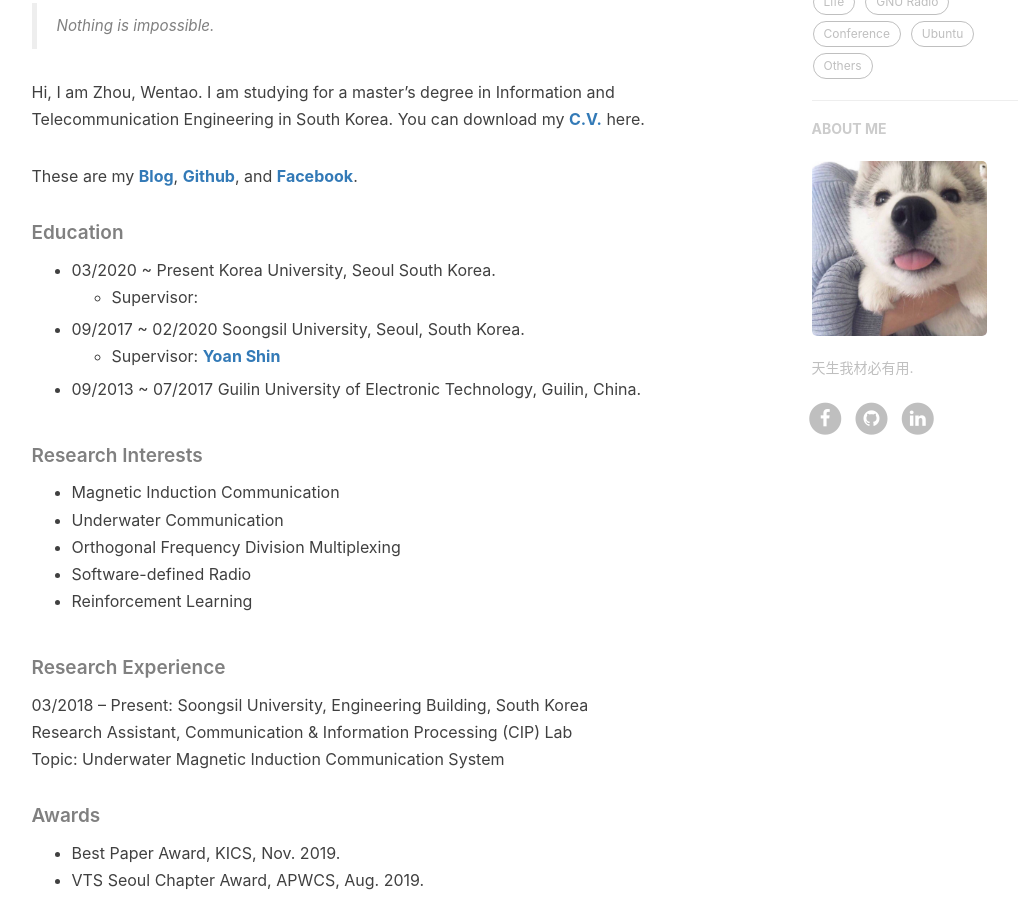
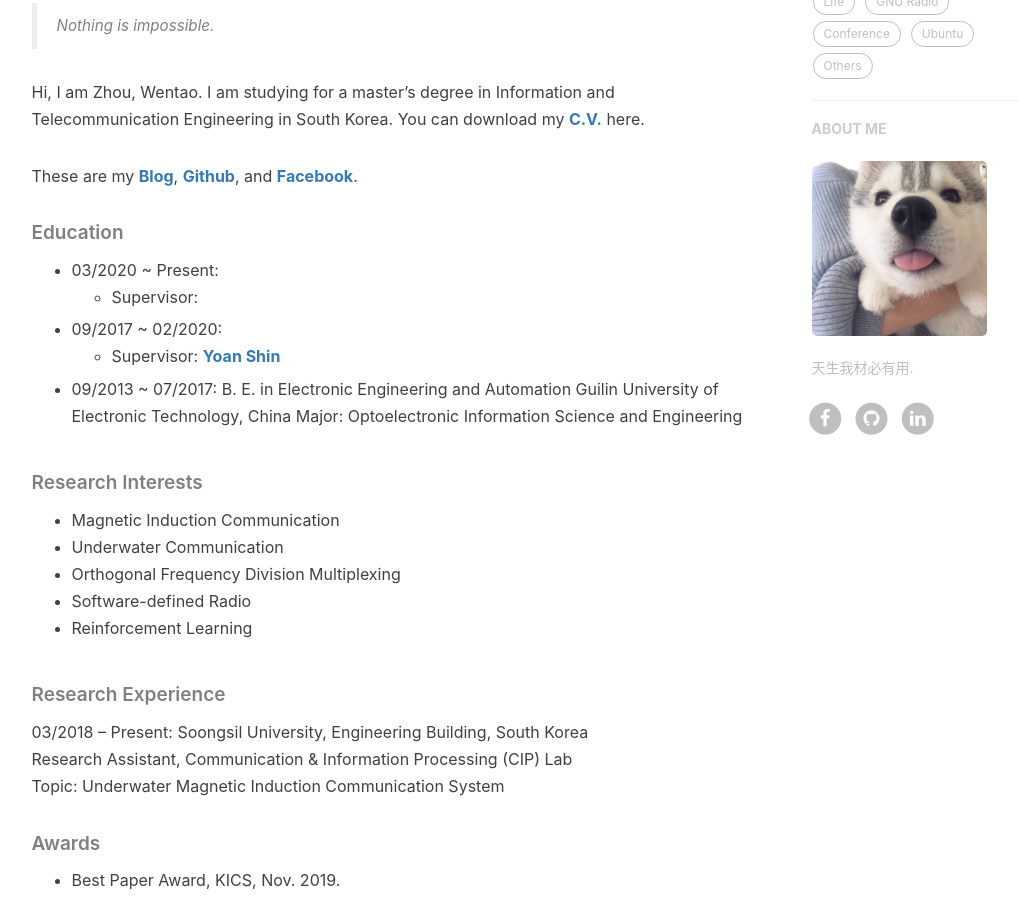
Before and after one commit to csxmt123/zhouwt612.github.io, a Jekyll site: the page built from z_about.html, in a window 1280 px wide and 900 px high, scrolled down 498 px. Shown: the whole window, without its empty margins (136-1154 px from the left). Built offline with Jekyll 4.4.1, drawn with Linux system fonts in a browser that asks for light colours; nearby versions of some CDN libraries; comment, search, counter and statistics services are not loaded.

Commit message:
Update en.md

```diff
--- a/_includes/about/en.md
+++ b/_includes/about/en.md
@@ -8,11 +8,15 @@ Hi, I am Zhou, Wentao. I am studying for a master's degree in Information and Te
 These are my [**Blog**](https://wentaozhou.cn), [**Github**](http://github.com/zhouwt612), and [**Facebook**](https://www.facebook.com/zhouwentao612).
 
 ##### Education
-- 03/2020 ~ Present Korea University, Seoul South Korea.
+- 03/2020 ~ Present:
   - Supervisor:
-- 09/2017 ~ 02/2020  Soongsil University, Seoul, South Korea.
+
+- 09/2017 ~ 02/2020:
   - Supervisor: [**Yoan Shin**](https://ieeexplore.ieee.org/author/37279496500)
-- 09/2013 ~ 07/2017 Guilin University of Electronic Technology, Guilin, China.
+
+- 09/2013 ~ 07/2017: B. E. in Electronic Engineering and Automation
+  Guilin University of Electronic Technology, China
+  Major: Optoelectronic Information Science and Engineering
 
 ##### Research Interests
 
```
